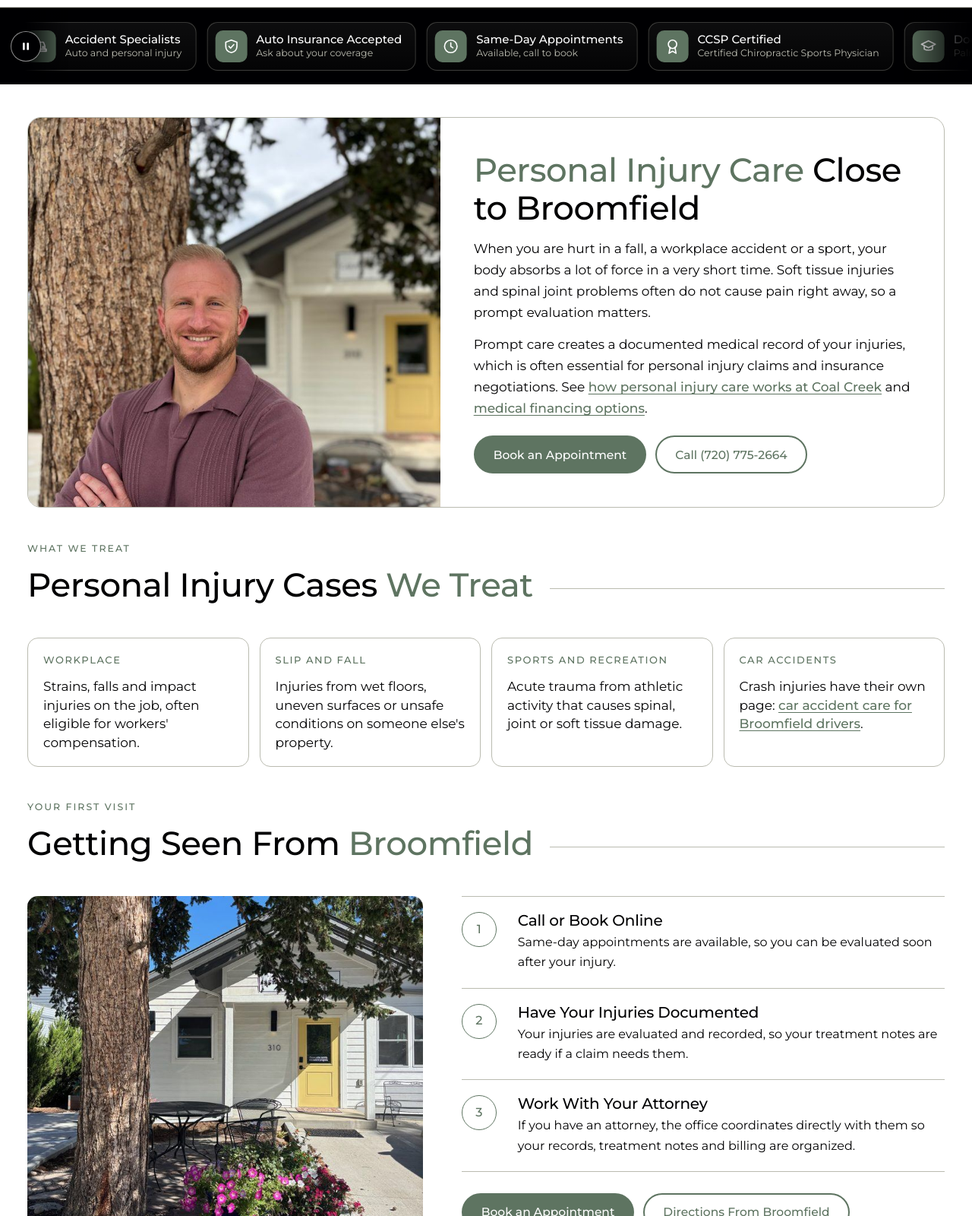
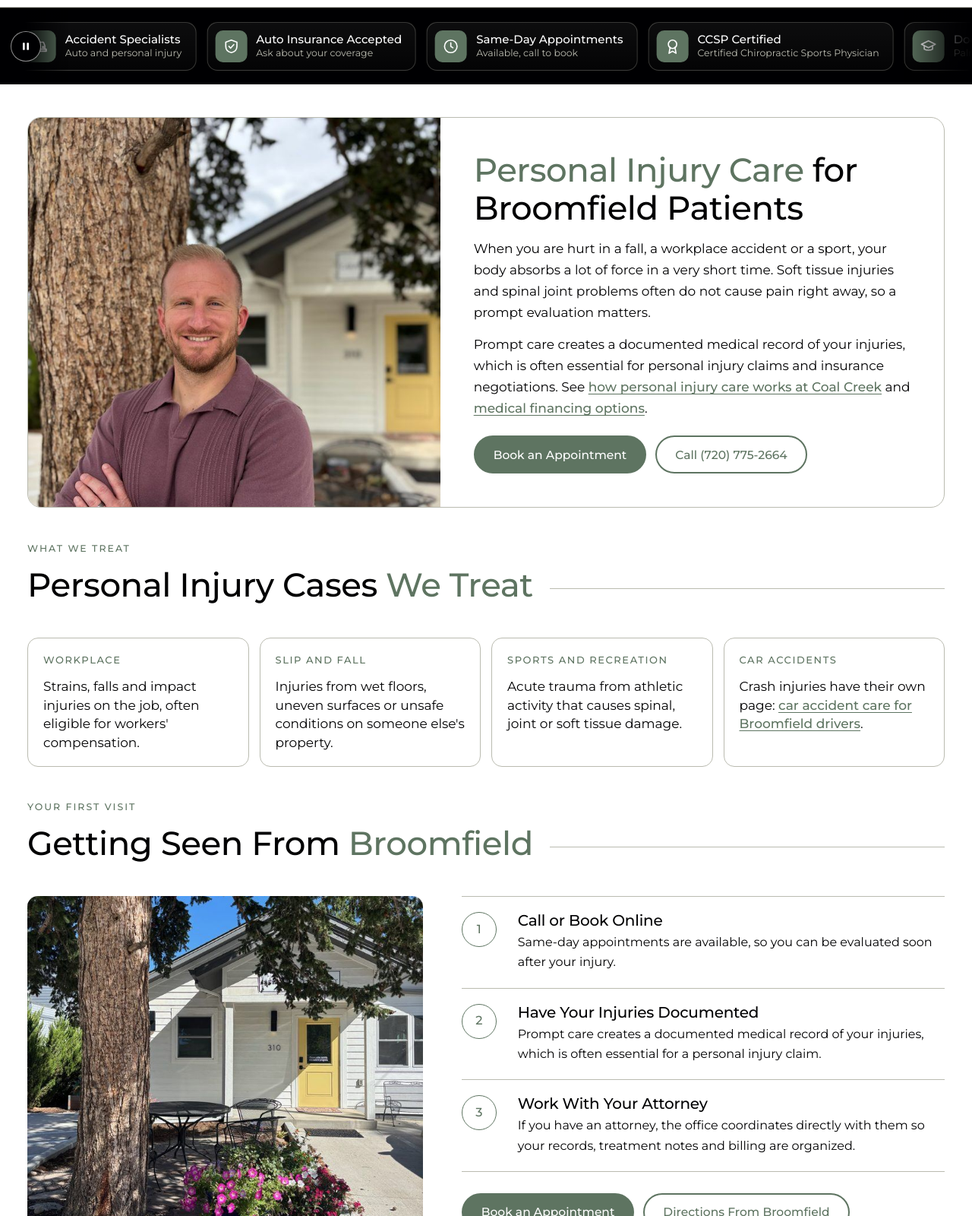
Before and after one commit to betchy1511-arch/coalcreek-redesign, a plain HTML site: page personal-injury-broomfield-co/index.html in a window 1280 px wide. Shown: the part 639-2239 px from the top of the page at 76% size. Drawn offline with Linux system fonts and the light colour scheme.

Commit message:
PI town pages: headings and record wording from live site
Co-Authored-By: Claude Opus 5.5 <noreply@anthropic.com>

```diff
--- a/personal-injury-broomfield-co/index.html
+++ b/personal-injury-broomfield-co/index.html
@@ -1216,7 +1216,7 @@ p{margin:0}
 <div class="atty">
 <figure class="atty-photo"><img src="../assets/head.jpg" alt="Dr. Andrew Johnston outside the Coal Creek Chiropractic office in Lafayette, CO" width="700" height="933" loading="lazy" style="object-position:50% 30%"></figure>
 <div class="body">
-<h2 id="lc-h"><em>Personal Injury Care</em> Close to Broomfield</h2>
+<h2 id="lc-h"><em>Personal Injury Care</em> for Broomfield Patients</h2>
 <p class="lede">When you are hurt in a fall, a workplace accident or a sport, your body absorbs a lot of force in a very short time. Soft tissue injuries and spinal joint problems often do not cause pain right away, so a prompt evaluation matters.</p>
 <p class="lede">Prompt care creates a documented medical record of your injuries, which is often essential for personal injury claims and insurance negotiations. See <a class="inlink" href="../personal-injury/">how personal injury care works at Coal Creek</a> and <a class="inlink" href="../medical-financing/">medical financing options</a>.</p>
 <div class="btns" style="margin-top:8px"><a class="btn fill" href="https://coalcreekchiro.janeapp.com" target="_blank" rel="noopener">Book an Appointment</a><a class="btn line" href="tel:7207752664">Call (720) 775-2664</a></div>
@@ -1240,7 +1240,7 @@ p{margin:0}
 <div>
 <ol class="steps">
 <li><div><h3>Call or Book Online</h3><p>Same-day appointments are available, so you can be evaluated soon after your injury.</p></div></li>
-<li><div><h3>Have Your Injuries Documented</h3><p>Your injuries are evaluated and recorded, so your treatment notes are ready if a claim needs them.</p></div></li>
+<li><div><h3>Have Your Injuries Documented</h3><p>Prompt care creates a documented medical record of your injuries, which is often essential for a personal injury claim.</p></div></li>
 <li><div><h3>Work With Your Attorney</h3><p>If you have an attorney, the office coordinates directly with them so your records, treatment notes and billing are organized.</p></div></li>
 </ol>
 <div class="btns path-cta"><a class="btn fill" href="https://coalcreekchiro.janeapp.com" target="_blank" rel="noopener">Book an Appointment</a><a class="btn line" href="https://www.google.com/maps/dir/?api=1&amp;origin=Broomfield%2C+CO&amp;destination=310+W+Baseline+Rd%2C+Lafayette%2C+CO+80026" target="_blank" rel="noopener">Directions From Broomfield</a></div>
```
Also changed, not shown: personal-injury-boulder-co/index.html (+1 -1 lines).
